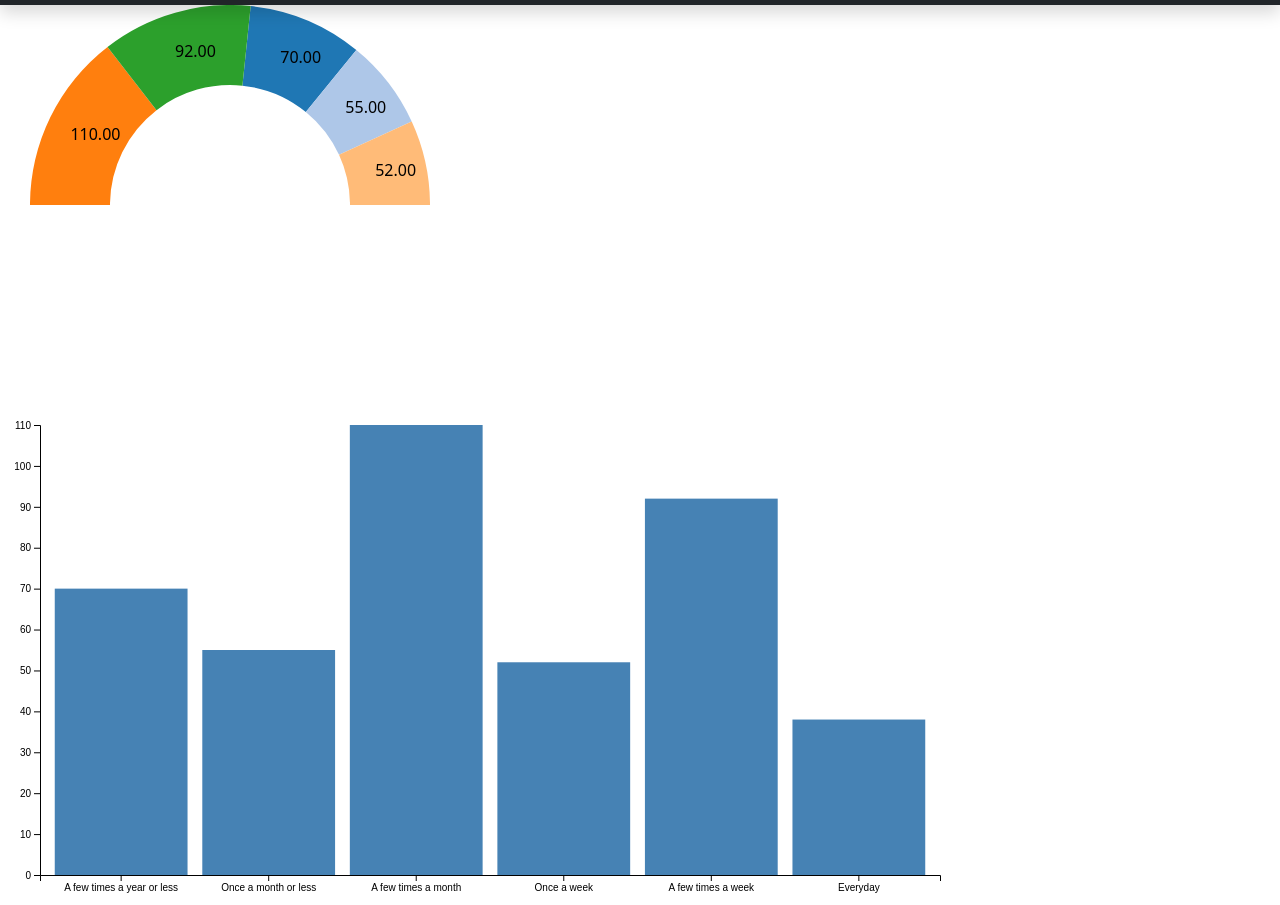
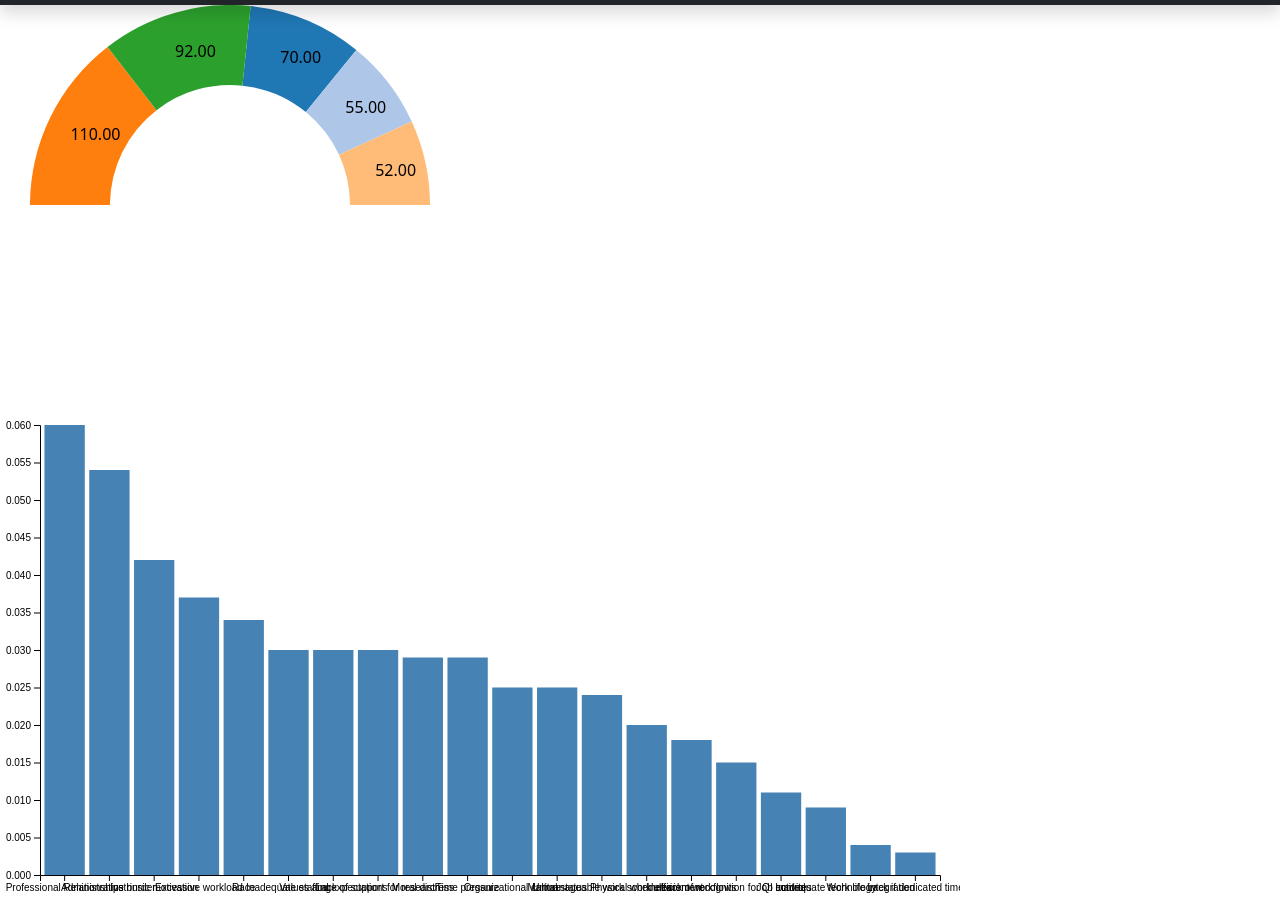
Before and after one commit to a253698/INLS641-Wellbeing-Dashboard, a plain HTML site: page dashboard.html in a window 1280 px wide. Shown: the part 53-958 px from the top of the page. Drawn offline with nearby package versions, Linux system fonts and the light colour scheme; a web font is replaced by a local one.

Commit message:
Update dashboard.html

```diff
--- a/dashboard.html
+++ b/dashboard.html
@@ -164,12 +164,26 @@ var margin = {top: 20, right: 20, bottom: 30, left: 40},
               "translate(" + margin.left + "," + margin.top + ")");
 
     var bar_data = [
-          {name: "A few times a year or less", amounts: 70},
-          {name: "Once a month or less", amounts: 55},
-          {name: "A few times a month", amounts: 110},
-          {name: "Once a week", amounts: 52},
-          {name: "A few times a week", amounts: 92},
-          {name: "Everyday", amounts: 38}
+          {name: "Professional Relationships", amounts: 0.06},
+          {name: "Administrative burden", amounts: 0.054},
+          {name: "Instrinsic motivation", amounts: 0.042},
+          {name: "Excessive workload", amounts: 0.037},
+          {name: "Race", amounts: 0.034},
+          {name: "Inadequate staffing", amounts: 0.03},
+          {name: "Values and expectations", amounts: 0.03},
+          {name: "Lack of support for research", amounts: 0.03},
+          {name: "Moral distress", amounts: 0.029},
+          {name: "Time pressure", amounts: 0.029},
+          {name: "Organizational culture", amounts: 0.025},
+          {name: "Marital status", amounts: 0.025},
+          {name: "Unmanageable work schedules", amounts: 0.024},
+          {name: "Physical work enviroment", amounts: 0.02},
+          {name: "Inefficient workflows", amounts: 0.018},
+          {name: "Lack of recognition for QI activites", amounts: 0.015},
+          {name: "Job control", amounts: 0.011},
+          {name: "Inadequate technology", amounts: 0.009},
+          {name: "Work life integration", amounts: 0.004},
+          {name: "Lack if dedicated time", amounts: 0.003},
       ];
 
       // Format data
```
